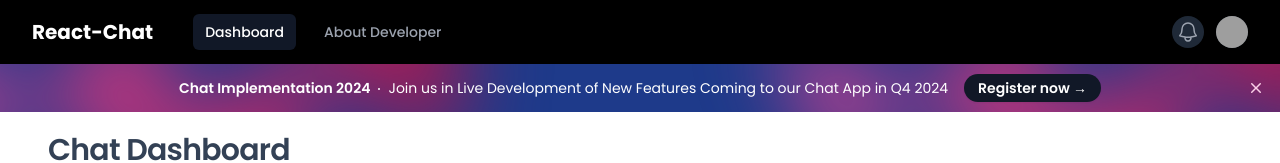
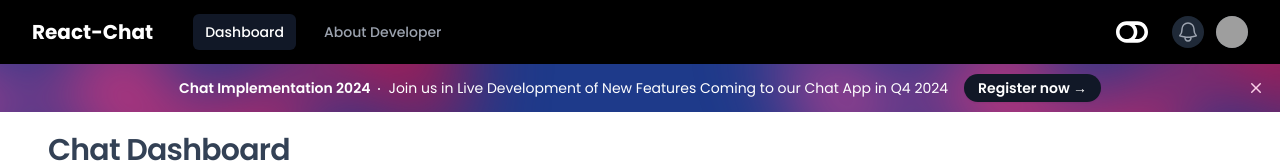
Before and after one commit to bluea1855/chat-app, a React (Vite) app: page /dashboard in a window 1280 px wide. Shown: the top 163 px of the page. Built offline with nearby package versions, Linux system fonts and the light colour scheme; grey boxes are pictures that could not be loaded.

Commit message:
Update App.jsx

```diff
--- a/src/App.jsx
+++ b/src/App.jsx
@@ -71,7 +71,7 @@ const App = () => {
                 </div>
               </div>
               <div className='ml-auto cursor-pointer'>
-                {isClicked? <FaToggleOn className='text-white' size={32} onClick={handleToggle}/>:<FaToggleOff size={32} onClick={handleToggle}/>}
+                {isClicked? <FaToggleOn size={32} onClick={handleToggle}/>:<FaToggleOff className='text-white' size={32} onClick={handleToggle}/>}
               </div>
               <div className="hidden md:block">
                 <div className="ml-4 flex items-center md:ml-6">
```
